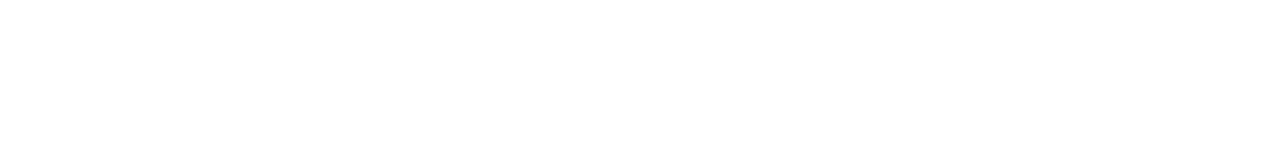
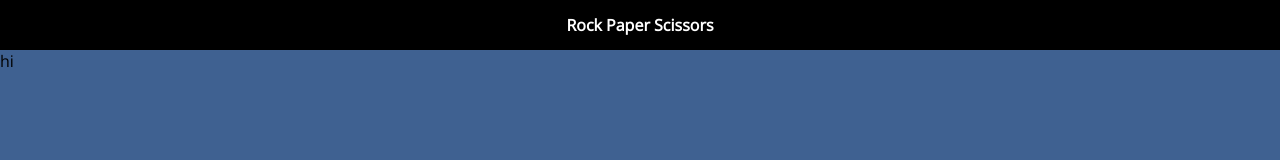
Before and after one commit to ZeshanQureshi/rock-paper-scissors, a plain HTML site: page index.html in a window 1280 px wide. Drawn offline with nearby package versions, Linux system fonts and the light colour scheme.

Commit message:
Updated header and mainbody

```diff
--- a/index.html
+++ b/index.html
@@ -7,6 +7,17 @@
   <title>Rock Paper Scissors</title>
 </head>
 <body>
+  <header>
+
+    <h1>Rock Paper Scissors</h1>
+
+  </header>
+
+  <div class = "mainbody1">
+
+    <p>hi</p>
+
+  </div>
 
   <script src="scripts/main.js"></script>
 </body>
--- a/styles/style.css
+++ b/styles/style.css
@@ -6,15 +6,31 @@
   font-size: 100%;
   vertical-align: baseline;
   background: transparent;
-  font-family: "Lucida Console", "Courier New", monospace;
+  font-family: 'Open Sans', sans-serif;
 }
 
-button {
-  width: 125px;
+header {
+  display: table;
+
+  width: 100%;
   height: 50px;
+
+  background-color: black;
+}
+
+h1 {
+  color: white;
+
+  display: table-cell;
   text-align: center;
-  border-style: solid;
-  border: 2px solid;
-  background-color: white;
-  cursor: pointer;
+  vertical-align: middle;
 }
+
+.mainbody1 {
+  height: calc(100vh - 50px);
+  width: 100%;
+
+  background-color: #3f6191;
+
+  display: table;
+}
```
